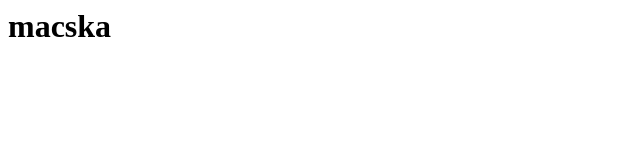
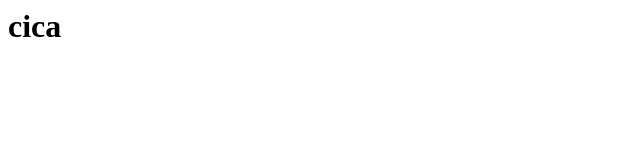
Before and after one commit to MartonMark/first, a plain HTML site: page index.html in a window 1280 px wide. Shown: the whole page, without its empty margins (0-640 px from the left). Drawn offline with Linux system fonts and the light colour scheme.

Commit message:
Update index.html

```diff
--- a/index.html
+++ b/index.html
@@ -1 +1 @@
-<h1> macska </h1>
+<h1> cica </h1>
```
